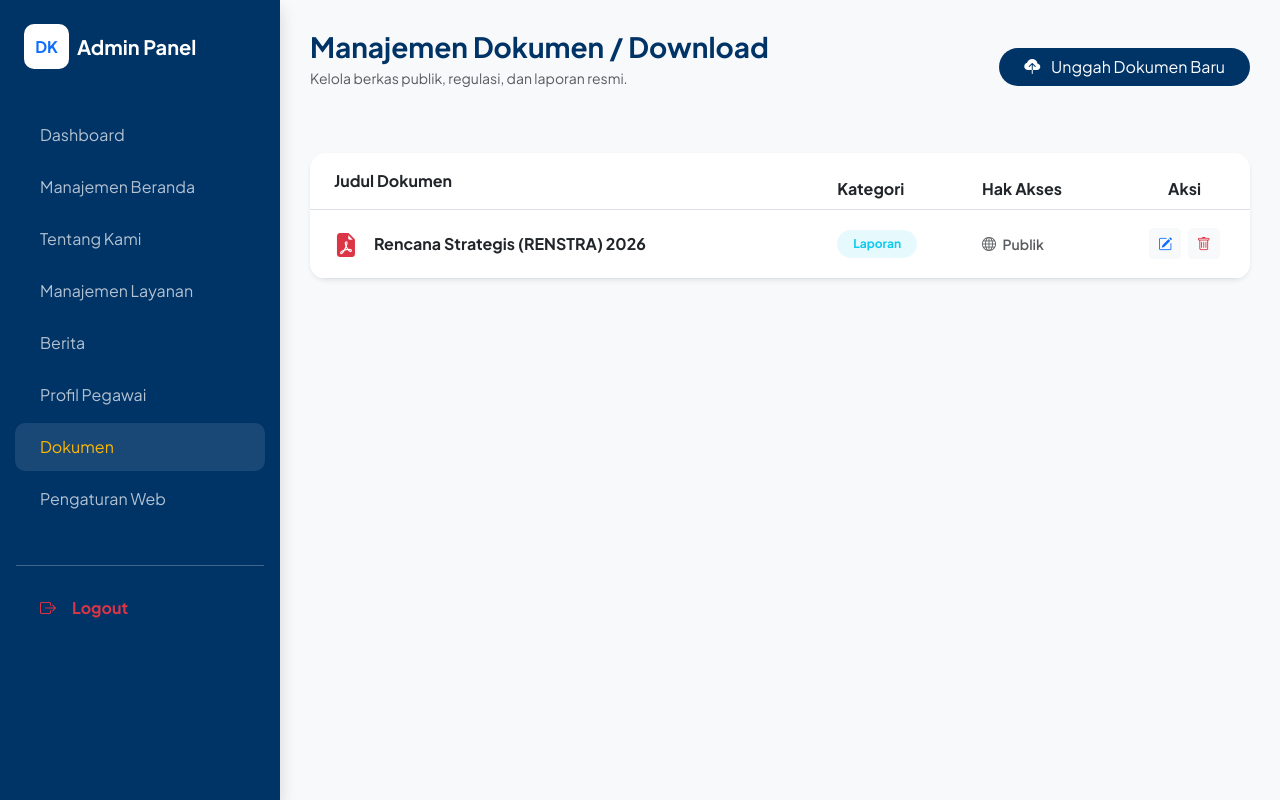
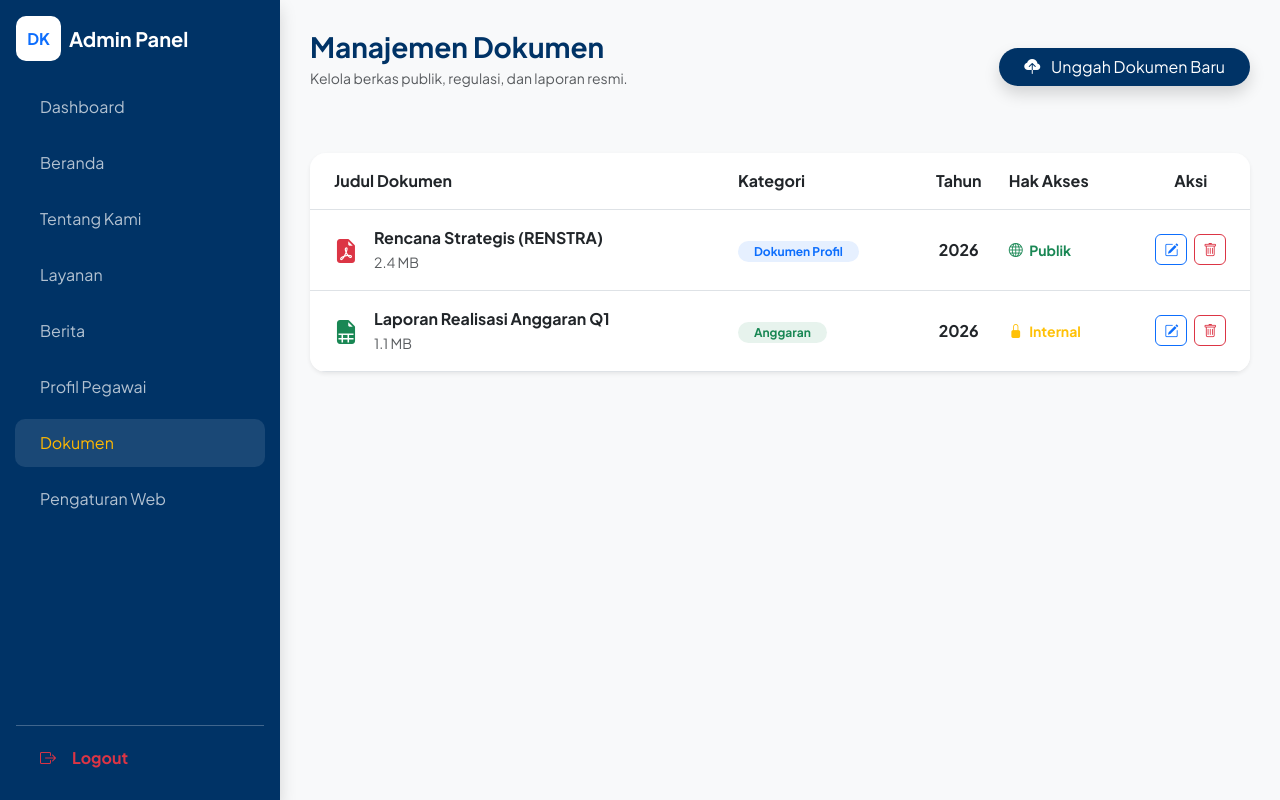
Before and after one commit to dwisept12/Company-Profile-Diskominfosantik, a PHP site: page /admin/dokumen-admin.php in a window 1280 px wide. Run offline with PHP 8.4, Linux system fonts and the light colour scheme; some libraries are stand-ins or nearby versions.

Commit message:
merapikan tampilan dashboard admin

```diff
--- a/admin/dokumen-admin.php
+++ b/admin/dokumen-admin.php
@@ -4,6 +4,7 @@
     <meta charset="UTF-8">
     <meta name="viewport" content="width=device-width, initial-scale=1.0">
     <title>Admin - Manajemen Dokumen</title>
+
     <link href="https://cdn.jsdelivr.net/npm/bootstrap@5.3.0/dist/css/bootstrap.min.css" rel="stylesheet">
     <link href="https://fonts.googleapis.com/css2?family=Plus+Jakarta+Sans:wght@400;600;700&display=swap" rel="stylesheet">
     <link rel="stylesheet" href="https://cdn.jsdelivr.net/npm/bootstrap-icons@1.11.0/font/bootstrap-icons.css">
@@ -15,50 +16,72 @@
 
     <?php include 'sidebar.php'; ?>
 
-    <div class="main-content text-start">
+    <div class="main-content">
         <header class="mb-5 d-flex justify-content-between align-items-center">
             <div>
-                <h3 class="fw-bold text-navy mb-1">Manajemen Dokumen / Download</h3>
+                <h3 class="fw-bold text-navy mb-1">Manajemen Dokumen</h3>
                 <p class="text-muted small">Kelola berkas publik, regulasi, dan laporan resmi.</p>
             </div>
-            <button class="btn btn-navy-dark rounded-pill px-4" data-bs-toggle="modal" data-bs-target="#modalUploadDokumen">
+            <button class="btn btn-navy-dark rounded-pill px-4 shadow hover-effect" data-bs-toggle="modal" data-bs-target="#modalUploadDokumen">
                 <i class="bi bi-cloud-upload-fill me-2"></i> Unggah Dokumen Baru
             </button>
         </header>
 
-        <div class="row g-4 text-start">
-            <div class="col-12 text-start">
+        <div class="row g-4">
+            <div class="col-12">
                 <div class="card admin-card border-0 shadow-sm rounded-4 overflow-hidden">
-                    <div class="table-responsive text-start">
-                        <table class="table align-middle mb-0 text-start">
-                            <thead class="bg-light text-navy text-start">
+                    <div class="table-responsive">
+                        <table class="table align-middle mb-0 table-hover">
+                            <thead class="bg-light border-bottom">
                                 <tr>
-                                    <th class="ps-4 py-3 text-start">Judul Dokumen</th>
-                                    <th class="text-start">Kategori</th>
-                                    <th class="text-start">Hak Akses</th>
-                                    <th class="text-center text-start">Aksi</th>
+                                    <th class="ps-4 py-3 fw-bold">Judul Dokumen</th>
+                                    <th class="py-3 fw-bold">Kategori</th>
+                                    <th class="py-3 fw-bold text-center">Tahun</th> <th class="py-3 fw-bold">Hak Akses</th>
+                                    <th class="py-3 fw-bold text-center">Aksi</th>
                                 </tr>
                             </thead>
-                            <tbody class="text-start">
+                            <tbody>
                                 <tr>
-                                    <td class="ps-4 py-3 text-start">
-                                        <div class="d-flex align-items-center text-start">
+                                    <td class="ps-4 py-3">
+                                        <div class="d-flex align-items-center">
                                             <i class="bi bi-file-earmark-pdf-fill text-danger fs-4 me-3"></i>
-                                            <span class="fw-bold">Rencana Strategis (RENSTRA) 2026</span>
+                                            <div>
+                                                <span class="fw-bold d-block">Rencana Strategis (RENSTRA)</span>
+                                                <small class="text-muted">2.4 MB</small>
+                                            </div>
                                         </div>
                                     </td>
-                                    <td class="text-start"><span class="badge bg-info bg-opacity-10 text-info px-3 py-2 rounded-pill">Laporan</span></td>
-                                    <td class="text-start"><span class="small fw-semibold text-muted text-start"><i class="bi bi-globe me-1"></i> Publik</span></td>
-                                    <td class="text-center text-start">
-                                        <button class="btn btn-sm btn-light text-primary me-1 text-start" data-bs-toggle="modal" data-bs-target="#modalEditDokumen1">
-                                            <i class="bi bi-pencil-square"></i>
-                                        </button>
+                                    <td>
+                                        <span class="badge bg-primary bg-opacity-10 text-primary px-3 rounded-pill">Dokumen Profil</span>
+                                    </td>
+                                    <td class="text-center fw-bold text-navy">2026</td> <td>
+                                        <small class="text-success fw-bold"><i class="bi bi-globe me-1"></i> Publik</small>
+                                    </td>
+                                    <td class="py-3 text-center">
+                                        <button class="btn btn-sm btn-outline-primary rounded-2 me-1" title="Edit"><i class="bi bi-pencil-square"></i></button>
+                                        <button class="btn btn-sm btn-outline-danger rounded-2" onclick="konfirmasiHapus(1, 'Rencana Strategis (RENSTRA)')" title="Hapus"><i class="bi bi-trash"></i></button>
+                                    </td>
+                                </tr>
 
-                                        <button type="button"
-                                                class="btn btn-sm btn-light text-danger text-start"
-                                                onclick="konfirmasiHapus(1, 'Rencana Strategis (RENSTRA) 2026')">
-                                            <i class="bi bi-trash"></i>
-                                        </button>
+                                <tr>
+                                    <td class="ps-4 py-3">
+                                        <div class="d-flex align-items-center">
+                                            <i class="bi bi-file-earmark-spreadsheet-fill text-success fs-4 me-3"></i>
+                                            <div>
+                                                <span class="fw-bold d-block">Laporan Realisasi Anggaran Q1</span>
+                                                <small class="text-muted">1.1 MB</small>
+                                            </div>
+                                        </div>
+                                    </td>
+                                    <td>
+                                        <span class="badge bg-success bg-opacity-10 text-success px-3 rounded-pill">Anggaran</span>
+                                    </td>
+                                    <td class="text-center fw-bold">2026</td> <td>
+                                        <small class="text-warning fw-bold"><i class="bi bi-lock-fill me-1"></i> Internal</small>
+                                    </td>
+                                    <td class="py-3 text-center">
+                                        <button class="btn btn-sm btn-outline-primary rounded-2 me-1" title="Edit"><i class="bi bi-pencil-square"></i></button>
+                                        <button class="btn btn-sm btn-outline-danger rounded-2" onclick="konfirmasiHapus(2, 'Laporan Realisasi Anggaran Q1')" title="Hapus"><i class="bi bi-trash"></i></button>
                                     </td>
                                 </tr>
                             </tbody>
@@ -71,30 +94,56 @@
 
     <div class="modal fade" id="modalUploadDokumen" tabindex="-1">
         <div class="modal-dialog modal-dialog-centered">
-            <div class="modal-content border-0 rounded-4 shadow-lg text-start">
-                <div class="modal-header border-0 p-4 pb-0 text-start">
-                    <h5 class="fw-bold text-navy text-start">Unggah File (PDF, DOC)</h5>
+            <div class="modal-content border-0 rounded-4 shadow-lg">
+
+                <div class="modal-header border-0 p-4 pb-0 d-flex justify-content-between align-items-center">
+                    <h5 class="fw-bold text-navy mb-0">Unggah File (PDF, DOC, XLS)</h5>
                     <button type="button" class="btn-close" data-bs-dismiss="modal"></button>
                 </div>
-                <div class="modal-body p-4 text-start">
+
+                <div class="modal-body p-4">
                     <form action="proses-dokumen.php" method="POST" enctype="multipart/form-data">
                         <input type="hidden" name="aksi" value="tambah">
-                        <div class="mb-3 text-start text-start">
-                            <label class="form-label small fw-bold text-start">Judul Dokumen</label>
-                            <input type="text" name="judul" class="form-control rounded-3 text-start" placeholder="Masukkan judul dokumen" required>
+
+                        <div class="mb-3">
+                            <label class="form-label small fw-bold">Judul Dokumen</label>
+                            <input type="text" name="judul" class="form-control rounded-3" placeholder="Contoh: Laporan Keuangan 2026" required>
                         </div>
-                        <div class="mb-3 text-start text-start">
-                            <label class="form-label small fw-bold text-start">Pilih Berkas</label>
-                            <input type="file" name="file_upload" class="form-control rounded-3 text-start" accept=".pdf,.doc,.docx" required>
+
+                        <div class="row g-3 mb-3">
+                            <div class="col-md-6">
+                                <label class="form-label small fw-bold">Kategori</label>
+                                <select name="kategori" class="form-select rounded-3">
+                                    <option value="Profil">Dokumen Profil</option>
+                                    <option value="Laporan">Laporan Kinerja</option>
+                                    <option value="Anggaran">Data Anggaran</option>
+                                    <option value="Regulasi">Regulasi / UU</option>
+                                    <option value="Lainnya">Lainnya</option>
+                                </select>
+                            </div>
+                            <div class="col-md-6">
+                                <label class="form-label small fw-bold">Tahun Dokumen</label>
+                                <input type="number" name="tahun" class="form-control rounded-3" value="2026" min="2000" max="2099">
+                            </div>
                         </div>
-                        <div class="mb-3 text-start text-start">
-                            <label class="form-label small fw-bold text-start">Hak Akses</label>
-                            <select name="hak_akses" class="form-select rounded-3 text-start">
-                                <option value="publik">Publik (Bisa diunduh umum)</option>
-                                <option value="internal">Internal (Hanya admin)</option>
+
+                        <div class="mb-3">
+                            <label class="form-label small fw-bold">Pilih Berkas</label>
+                            <input type="file" name="file_upload" class="form-control rounded-3" accept=".pdf,.doc,.docx,.xls,.xlsx" required>
+                            <div class="form-text small">Maksimal ukuran file 5 MB.</div>
+                        </div>
+
+                        <div class="mb-3">
+                            <label class="form-label small fw-bold">Hak Akses</label>
+                            <select name="hak_akses" class="form-select rounded-3">
+                                <option value="publik">Publik (Tampil di Website)</option>
+                                <option value="internal">Internal (Arsip Admin Saja)</option>
                             </select>
                         </div>
-                        <button type="submit" class="btn btn-navy-dark w-100 rounded-pill fw-bold text-white py-2 mt-2 shadow text-start">Unggah Dokumen</button>
+
+                        <button type="submit" class="btn btn-navy-dark w-100 rounded-pill fw-bold text-white py-2 mt-3 shadow">
+                            <i class="bi bi-cloud-arrow-up-fill me-2"></i> Unggah Dokumen
+                        </button>
                     </form>
                 </div>
             </div>
@@ -105,30 +154,19 @@
     function konfirmasiHapus(id, judul) {
         Swal.fire({
             title: 'Hapus Dokumen?',
-            text: "Dokumen '" + judul + "' akan dihapus permanen dari server.",
+            text: "Dokumen '" + judul + "' akan dihapus permanen.",
             icon: 'warning',
             showCancelButton: true,
-            confirmButtonColor: '#003366', // Warna Navy Admin
+            confirmButtonColor: '#003366',
             cancelButtonColor: '#d33',
             confirmButtonText: 'Ya, Hapus!',
-            cancelButtonText: 'Batal',
-            borderRadius: '15px'
+            cancelButtonText: 'Batal'
         }).then((result) => {
             if (result.isConfirmed) {
-                window.location.href = "proses-dokumen.php?aksi=hapus&id=" + id;
+                // window.location.href = "proses-dokumen.php?aksi=hapus&id=" + id;
+                Swal.fire('Terhapus!', 'Dokumen berhasil dihapus.', 'success');
             }
         })
-    }
-
-    // Menampilkan Notifikasi Sukses dari URL
-    const urlParams = new URLSearchParams(window.location.search);
-    if (urlParams.has('status')) {
-        const status = urlParams.get('status');
-        if (status === 'sukses_hapus') {
-            Swal.fire({ title: 'Terhapus!', text: 'Dokumen telah berhasil dihapus.', icon: 'success', confirmButtonColor: '#003366' });
-        } else if (status === 'sukses_unggah') {
-            Swal.fire({ title: 'Berhasil!', text: 'Dokumen baru telah diunggah.', icon: 'success', confirmButtonColor: '#003366' });
-        }
     }
     </script>
 
--- a/admin/manajemen-beranda.php
+++ b/admin/manajemen-beranda.php
@@ -23,9 +23,9 @@
             <div class="row g-4">
                 <div class="col-12">
                     <div class="card card-editor p-4 mb-4">
-                        <div class="d-flex align-items-center mb-4">
-                            <div class="icon-box bg-primary bg-opacity-10 text-primary me-3"><i class="bi bi-window-fullscreen"></i></div>
-                            <h5 class="fw-bold text-navy mb-0">Hero Section (Sambutan Utama)</h5>
+                        <div class="d-flex align-items-start mb-4">
+                            <div class="icon-box text-navy me-3 flex-shrink-0" style="background-color: #f0f4ff !important;"><i class="bi bi-window-fullscreen"></i></div>
+                            <h5 class="fw-bold text-navy mb-0 mt-2">Hero Section (Sambutan Utama)</h5>
                         </div>
                         <div class="mb-3">
                             <label class="form-label small fw-bold">Judul Utama (Headline)</label>
--- a/admin/profil-pegawai-admin.php
+++ b/admin/profil-pegawai-admin.php
@@ -18,7 +18,7 @@
     <div class="main-content text-start">
         <header class="mb-5 d-flex justify-content-between align-items-center text-start">
             <div>
-                <h3 class="fw-bold text-navy mb-1 text-start">Profil Tim / Pegawai</h3>
+                <h3 class="fw-bold text-navy mb-1 text-start">Profil Pegawai</h3>
                 <p class="text-muted small text-start">Kelola data pejabat, tugas, dan riwayat pendidikan staf.</p>
             </div>
             <button class="btn btn-navy-dark rounded-pill px-4 shadow hover-effect text-start" data-bs-toggle="modal" data-bs-target="#modalTambahPegawai">
--- a/admin/sidebar.php
+++ b/admin/sidebar.php
@@ -6,9 +6,9 @@
 $current_page = basename($_SERVER['PHP_SELF']);
 $nav_items = [
     'admin-dashboard.php' => 'Dashboard',
-    'manajemen-beranda.php' => 'Manajemen Beranda',
+    'manajemen-beranda.php' => 'Beranda',
     'tentang-kami-admin.php' => 'Tentang Kami',
-    'layanan-admin.php' => 'Manajemen Layanan',
+    'layanan-admin.php' => 'Layanan',
     'tambah-berita-admin.php' => 'Berita',
     'profil-pegawai-admin.php' => 'Profil Pegawai',
     'dokumen-admin.php' => 'Dokumen',
@@ -17,18 +17,27 @@ $nav_items = [
 ?>
 
 <div class="sidebar shadow">
-    <div class="p-4 d-flex align-items-center mb-3">
+    <div class="p-3 d-flex align-items-center mb-1">
         <div class="logo-box bg-white text-primary me-2 fw-bold">DK</div>
         <span class="fw-bold h5 mb-0">Admin Panel</span>
     </div>
 
-    <nav class="d-grid">
-        <?php foreach ($nav_items as $file => $label): ?>
-            <a href="<?php echo $file; ?>" class="nav-admin-link <?php echo ($current_page === $file) ? 'active' : ''; ?>">
-                <?php echo $label; ?>
+    <nav class="d-flex flex-column h-100 w-100">
+        <div class="d-flex flex-column gap-1">
+            <?php foreach ($nav_items as $file => $label): ?>
+                <a href="<?php echo $file; ?>" class="nav-admin-link <?php echo ($current_page === $file) ? 'active' : ''; ?>">
+                    <?php echo $label; ?>
+                </a>
+            <?php endforeach; ?>
+        </div>
+
+        <div class="mt-auto pb-3">
+
+            <hr class="text-white opacity-25 my-2 mx-3">
+
+            <a href="../index.html" class="nav-admin-link text-danger fw-bold">
+                <i class="bi bi-box-arrow-right me-3"></i> Logout
             </a>
-        <?php endforeach; ?>
-        <div class="mt-4 px-3"><hr class="text-white opacity-25"></div>
-        <a href="../index.html" class="nav-admin-link text-danger fw-bold"><i class="bi bi-box-arrow-right me-3"></i> Logout</a>
+        </div>
     </nav>
 </div>
--- a/dokumen.php
+++ b/dokumen.php
@@ -56,7 +56,7 @@
                             <tr>
                                 <td class="ps-4 py-4">
                                     <div class="d-flex align-items-center">
-                                        <div class="icon-box bg-danger bg-opacity-10 text-danger me-3 mb-0" style="width: 40px; height: 40px;">
+                                        <div class="icon-box text-danger me-3 mb-0" style="width: 40px; height: 40px; background-color: #f0f4ff !important;">
                                             <i class="bi bi-file-earmark-pdf"></i>
                                         </div>
                                         <div>
@@ -76,7 +76,7 @@
                             <tr>
                                 <td class="ps-4 py-4">
                                     <div class="d-flex align-items-center">
-                                        <div class="icon-box bg-success bg-opacity-10 text-success me-3 mb-0" style="width: 40px; height: 40px;">
+                                        <div class="icon-box text-success me-3 mb-0" style="width: 40px; height: 40px; background-color: #f0f4ff !important;">
                                             <i class="bi bi-file-earmark-spreadsheet"></i>
                                         </div>
                                         <div>
--- a/style.css
+++ b/style.css
@@ -465,9 +465,11 @@ footer {
   position: fixed;
   background: #003366;
   color: white;
-  overflow-y: auto;
+  overflow: hidden;
   transition: all 0.3s;
   z-index: 1000;
+  display: flex;
+  flex-direction: column;
 }
 
 .nav-admin-link {
@@ -479,6 +481,9 @@ footer {
   border-radius: 10px;
   margin: 2px 15px;
   transition: 0.3s;
+  flex-shrink: 0;
+  font-size: 16px;
+  font-weight: 500;
 }
 
 .nav-admin-link:hover,
--- a/visidanmisi.php
+++ b/visidanmisi.php
@@ -43,7 +43,7 @@
                     <div class="row g-4 justify-content-center text-start">
                         <div class="col-md-4">
                             <div class="card p-4 h-100 border-0 shadow-sm" style="border-radius: 20px;">
-                                <div class="icon-box bg-warning bg-opacity-10 text-warning mb-3">
+                                <div class="icon-box text-navy mb-3" style="background-color: #f0f4ff !important;">
                                     <span class="h4 fw-bold mb-0">01</span>
                                 </div>
                                 <h5 class="fw-bold text-navy">Transformasi Digital</h5>
@@ -52,7 +52,7 @@
                         </div>
                         <div class="col-md-4">
                             <div class="card p-4 h-100 border-0 shadow-sm" style="border-radius: 20px;">
-                                <div class="icon-box bg-success bg-opacity-10 text-success mb-3">
+                                <div class="icon-box text-navy mb-3" style="background-color: #f0f4ff !important;">
                                     <span class="h4 fw-bold mb-0">02</span>
                                 </div>
                                 <h5 class="fw-bold text-navy">Literasi Informasi</h5>
@@ -61,7 +61,7 @@
                         </div>
                         <div class="col-md-4">
                             <div class="card p-4 h-100 border-0 shadow-sm" style="border-radius: 20px;">
-                                <div class="icon-box bg-info bg-opacity-10 text-info mb-3">
+                                <div class="icon-box text-navy mb-3" style="background-color: #f0f4ff !important;">
                                     <span class="h4 fw-bold mb-0">03</span>
                                 </div>
                                 <h5 class="fw-bold text-navy">Keamanan Data</h5>
```
Also changed, not shown: admin/admin-dashboard.php (+6 -6 lines), admin/layanan-admin.php (+25 -29 lines), admin/tambah-berita-admin.php (+15 -16 lines).
